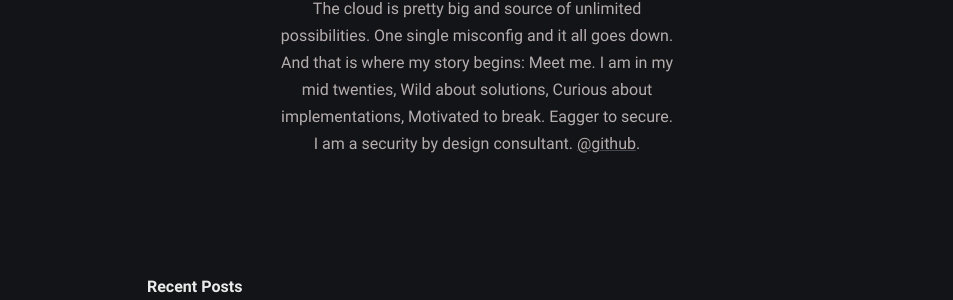
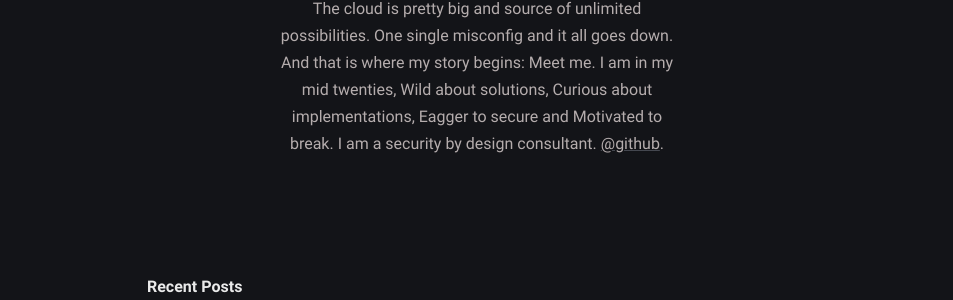
Before and after one commit to securebitAsif/fabulous-jupiter-8f84d, a Jekyll site: the page built from index.md, in a window 1280 px wide. Shown: the part 305-605 px from the top of the page, without its empty margins (163-1116 px from the left). Built offline with Jekyll 4.4.1, drawn with Linux system fonts in a browser that asks for light colours.

Commit message:
_config.yml: changed

```diff
--- a/_config.yml
+++ b/_config.yml
@@ -16,7 +16,7 @@ author:
 
    And that is where my story begins:
    Meet me. I am in my mid twenties, Wild about solutions,
-   Curious about implementations, Motivated to break. Eagger to secure.
+   Curious about implementations, Eagger to secure and Motivated to break.
    I am a security by design consultant. <a
     href="https://github.com/piharpi/jekyll-klise" target="_blank"
     rel="noopener">@github</a>.
```
